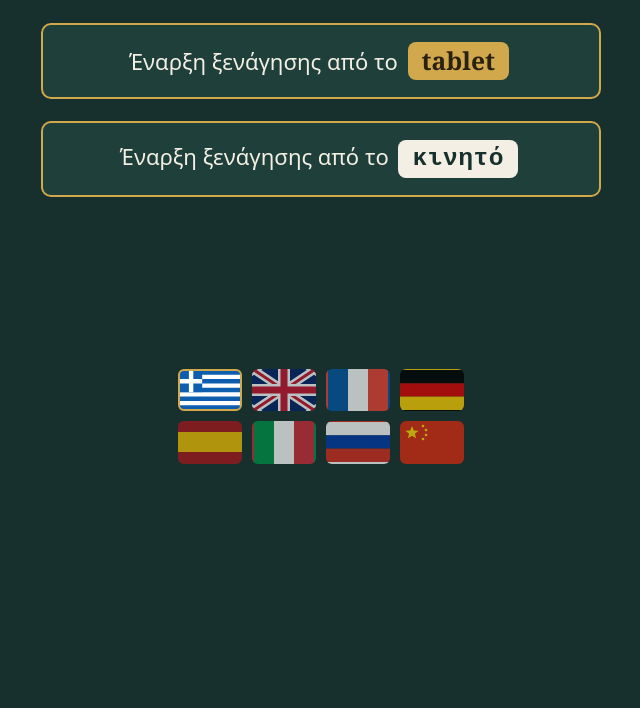
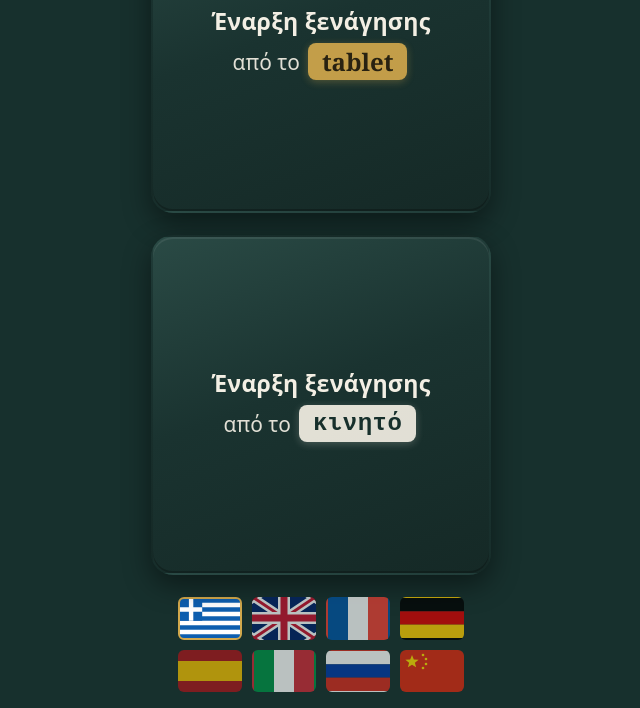
Before and after one commit to amvrakiathermou/mouseio, a plain HTML site: page index.html in a window 1280 px wide. Shown: the part 320-1028 px from the top of the page, without its empty margins (319-959 px from the left). Before the commit the page ends 800 px from the top, so only its background shows below. Drawn offline with Linux system fonts and the light colour scheme; no server answers.

Commit message:
Update index.html

```diff
--- a/index.html
+++ b/index.html
@@ -61,11 +61,52 @@ footer{padding:10px 20px 20px;font:14px system-ui,sans-serif;color:var(--mute)}
 #pinmsg{margin:0;min-height:1.4em;font:15px system-ui,sans-serif;color:var(--brass)}
 .langs{direction:ltr}#staff{direction:ltr}
 .langs button.flag{-webkit-user-select:none;user-select:none;-webkit-touch-callout:none;touch-action:manipulation}
-.btn.start,.btn.start2{width:min(92vw,560px);min-height:76px;font-size:22px;line-height:1.5;background:var(--panel);color:var(--ink);border:2px solid var(--brass);font-weight:500}
-.btn.start2{min-width:0}
-.kw{display:inline-block;padding:2px 14px;margin:0 4px;border-radius:8px;font-size:1.12em;font-weight:800;line-height:1.35}
-.kw-t{background:var(--brass);color:#2a2110;font-family:Georgia,"Times New Roman",serif}
-.kw-p{background:#f3efe4;color:#17302d;font-family:"Courier New",Courier,monospace;letter-spacing:.5px}
+
+/* ===== Τετράγωνα κουμπιά αρχικής ===== */
+.btn.start,.btn.start2{
+  width:min(88vw,340px);
+  aspect-ratio:1/1;
+  min-height:0;height:auto;
+  border-radius:22px;
+  font-size:22px;line-height:1.35;font-weight:500;
+  background:linear-gradient(160deg,#2a4a45 0%,#1a3330 45%,#152926 100%);
+  color:var(--ink);
+  border:2px solid transparent;
+  box-shadow:0 10px 28px rgba(0,0,0,.45),0 2px 0 rgba(255,255,255,.08) inset,0 -2px 0 rgba(0,0,0,.25) inset;
+  position:relative;overflow:hidden;
+  display:flex;flex-direction:column;align-items:center;justify-content:center;gap:6px;
+  padding:24px 20px;
+}
+.btn.start::before,.btn.start2::before{
+  content:"";position:absolute;top:-50%;left:-60%;width:50%;height:200%;
+  background:linear-gradient(105deg,transparent 0%,rgba(255,255,255,.07) 45%,rgba(255,255,255,.18) 50%,rgba(255,255,255,.07) 55%,transparent 100%);
+  transform:rotate(25deg);pointer-events:none;animation:shine 5s ease-in-out infinite;
+}
+@keyframes shine{0%,100%{left:-60%;opacity:0}40%{opacity:1}60%{left:120%;opacity:0}}
+.btn.start::after,.btn.start2::after{
+  content:"";position:absolute;inset:0;border-radius:22px;padding:2px;
+  background:conic-gradient(from var(--angle,0deg),#0d3a5c,#d2a84c,#1a5a8a,#d2a84c,#0d3a5c);
+  -webkit-mask:linear-gradient(#fff 0 0) content-box,linear-gradient(#fff 0 0);
+  -webkit-mask-composite:xor;mask-composite:exclude;
+  opacity:0;transition:opacity .25s;pointer-events:none;
+  animation:spinBorder 3s linear infinite;animation-play-state:paused;
+}
+@property --angle{syntax:"<angle>";initial-value:0deg;inherits:false}
+@keyframes spinBorder{to{--angle:360deg}}
+.btn.start:active,.btn.start2:active,
+.btn.start:focus-visible,.btn.start2:focus-visible{
+  box-shadow:0 6px 18px rgba(0,0,0,.4),0 0 0 3px rgba(210,168,76,.35);
+}
+.btn.start:active::after,.btn.start2:active::after,
+.btn.start:focus-visible::after,.btn.start2:focus-visible::after{
+  opacity:1;animation-play-state:running;
+}
+.btn-line1{font-size:1.05em;font-weight:600;letter-spacing:.3px}
+.btn-line2{font-size:.95em;opacity:.92;display:flex;align-items:center;gap:6px;flex-wrap:wrap;justify-content:center}
+.kw{display:inline-block;padding:3px 14px;margin:0 2px;border-radius:8px;font-size:1.15em;font-weight:800;line-height:1.3}
+.kw-t{background:var(--brass);color:#2a2110;font-family:Georgia,"Times New Roman",serif;box-shadow:0 2px 8px rgba(210,168,76,.35)}
+.kw-p{background:#f3efe4;color:#17302d;font-family:"Courier New",Courier,monospace;letter-spacing:.5px;box-shadow:0 2px 8px rgba(243,239,228,.25)}
+
 .nb{display:inline-flex;align-items:center;gap:8px;min-height:52px;padding:8px 18px;font:600 17px system-ui,sans-serif;border-radius:10px;border:1.5px solid var(--mute);background:transparent;color:var(--ink)}
 .nb svg{width:26px;height:26px;flex:none}
 #bottomnav{position:fixed;left:0;right:0;bottom:0;z-index:7;display:flex;background:var(--panel);border-top:2px solid var(--brass);padding-bottom:env(safe-area-inset-bottom)}
@@ -158,7 +199,6 @@ footer{padding:10px 20px 20px;font:14px system-ui,sans-serif;color:var(--mute)}
         <span class="staff-badge">Staff</span>
       </div>
 
-      <!-- 1. Πληροφορίες έκδοσης -->
       <div class="acc" id="acc1">
         <button class="acc-btn" onclick="toggleAcc('acc1')">
           <span class="left"><span class="icon">ℹ️</span> Πληροφορίες έκδοσης</span>
@@ -174,7 +214,6 @@ footer{padding:10px 20px 20px;font:14px system-ui,sans-serif;color:var(--mute)}
         </div>
       </div>
 
-      <!-- 2. Ενημερώσεις & Δεδομένα -->
       <div class="acc" id="acc2">
         <button class="acc-btn" onclick="toggleAcc('acc2')">
           <span class="left"><span class="icon">🔄</span> Ενημερώσεις & Δεδομένα</span>
@@ -192,7 +231,6 @@ footer{padding:10px 20px 20px;font:14px system-ui,sans-serif;color:var(--mute)}
         </div>
       </div>
 
-      <!-- 3. Ρυθμίσεις -->
       <div class="acc" id="acc3">
         <button class="acc-btn" onclick="toggleAcc('acc3')">
           <span class="left"><span class="icon">⚙️</span> Ρυθμίσεις</span>
@@ -211,7 +249,6 @@ footer{padding:10px 20px 20px;font:14px system-ui,sans-serif;color:var(--mute)}
         </div>
       </div>
 
-      <!-- 4. Ενέργειες -->
       <div class="acc" id="acc4">
         <button class="acc-btn" onclick="toggleAcc('acc4')">
           <span class="left"><span class="icon">⚡</span> Ενέργειες</span>
@@ -270,20 +307,30 @@ const QR_UI = {
   zh:{help:"用手机相机扫描二维码。\n选择此方式将消耗您手机的流量。",close:"关闭"}
 };
 const TOUR = {
-  el:{tablet:["Έναρξη ξενάγησης από το ","tablet",""],phone:["Έναρξη ξενάγησης από το ","κινητό",""]},
-  en:{tablet:["Start the tour on this ","tablet",""],phone:["Start the tour on your ","phone",""]},
-  fr:{tablet:["Commencer la visite sur cette ","tablette",""],phone:["Commencer la visite sur votre ","téléphone",""]},
-  de:{tablet:["Rundgang auf diesem ","Tablet"," starten"],phone:["Rundgang auf Ihrem ","Handy"," starten"]},
-  it:{tablet:["Inizia la visita su questo ","tablet",""],phone:["Inizia la visita sul tuo ","telefono",""]},
-  es:{tablet:["Empezar la visita en esta ","tableta",""],phone:["Empezar la visita en tu ","móvil",""]},
-  ru:{tablet:["Начать экскурсию на этом ","планшете",""],phone:["Начать экскурсию на вашем ","телефоне",""]},
-  zh:{tablet:["在此","平板电脑","上开始参观"],phone:["在您的","手机","上开始参观"]}
+  el:{tablet:["από το ","tablet",""],phone:["από το ","κινητό",""]},
+  en:{tablet:["on this ","tablet",""],phone:["on your ","phone",""]},
+  fr:{tablet:["sur cette ","tablette",""],phone:["sur votre ","téléphone",""]},
+  de:{tablet:["auf diesem ","Tablet",""],phone:["auf Ihrem ","Handy",""]},
+  it:{tablet:["su questo ","tablet",""],phone:["sul tuo ","telefono",""]},
+  es:{tablet:["en esta ","tableta",""],phone:["en tu ","móvil",""]},
+  ru:{tablet:["на этом ","планшете",""],phone:["на вашем ","телефоне",""]},
+  zh:{tablet:["在此","平板电脑",""],phone:["在您的","手机",""]}
 };
 function fillTour(btn, parts, cls) {
-  btn.textContent = "";
-  if (parts[0]) btn.appendChild(document.createTextNode(parts[0]));
-  const s = document.createElement("span"); s.className = "kw " + cls; s.textContent = parts[1]; btn.appendChild(s);
-  if (parts[2]) btn.appendChild(document.createTextNode(parts[2]));
+  btn.innerHTML = "";
+  const line1 = document.createElement("span");
+  line1.className = "btn-line1";
+  line1.textContent = "Έναρξη ξενάγησης";
+  btn.appendChild(line1);
+  const line2 = document.createElement("span");
+  line2.className = "btn-line2";
+  if (parts[0]) line2.appendChild(document.createTextNode(parts[0]));
+  const s = document.createElement("span");
+  s.className = "kw " + cls;
+  s.textContent = parts[1];
+  line2.appendChild(s);
+  if (parts[2]) line2.appendChild(document.createTextNode(parts[2]));
+  btn.appendChild(line2);
 }
 let lpAt = 0, LOCAL = false; try { LOCAL = localStorage.getItem("mm-local") === "1"; } catch (_) {}
 const PIN_HASH = "9b231bf67a4a983d44ffb949b792c45185227bc96697cd08d4660952f7d8b8e4";
@@ -313,13 +360,12 @@ async function load() {
   if (!VISITOR) longPress($("wstart"), 3000, () => { lpAt = Date.now(); openPin(); });
   if (!VISITOR && !LOCAL) syncMedia(); else if (LOCAL) setStatus("✔ Τοπική λειτουργία (αρχεία της συσκευής)");
 
-  // Μήνυμα μετά από επιτυχημένη ενημέρωση
   try {
     const justUpdated = sessionStorage.getItem("mm-just-updated");
     if (justUpdated) {
       sessionStorage.removeItem("mm-just-updated");
       setTimeout(() => {
-        setStatus("Το σύστημά σας έχει ενημερωθεί.\nΗ νέα έκδοση είναι η " + BUILD + ".");
+        alert("Το σύστημά σας έχει ενημερωθεί.\n\nΗ νέα έκδοση είναι η " + BUILD + ".");
       }, 600);
     }
   } catch(_) {}
@@ -530,7 +576,7 @@ document.addEventListener("visibilitychange", () => { if (document.visibilitySta
 let lastCheck = 0;
 async function checkUpdate(manual = false) {
   if (VISITOR || !navigator.onLine) {
-    if (manual) setStatus("Χρειάζεται σύνδεση στο ίντερνετ.");
+    if (manual) alert("Χρειάζεται σύνδεση στο ίντερνετ.");
     return;
   }
   if (!manual && Date.now() - lastCheck < 300000) return;
@@ -540,30 +586,29 @@ async function checkUpdate(manual = false) {
     const txt = await (await fetch("index.html?nc=" + Date.now(), {cache: "no-store"})).text();
     const m = /BUILD\s*=\s*"([^"]+)"/.exec(txt);
     if (!m) {
-      if (manual) setStatus("Δεν ήταν δυνατός ο έλεγχος έκδοσης.");
+      if (manual) alert("Δεν ήταν δυνατός ο έλεγχος έκδοσης.");
       return;
     }
     const remoteBuild = m[1];
 
     if (remoteBuild === BUILD) {
-      if (manual) setStatus("Το σύστημά σας είναι ενημερωμένο.\nΔεν υπάρχει νεότερη έκδοση από την " + BUILD + ".");
+      if (manual) alert("Το σύστημά σας είναι ενημερωμένο.\n\nΔεν υπάρχει νεότερη έκδοση από την " + BUILD + ".");
       return;
     }
 
     if (manual) {
       const ok = confirm("Βρέθηκε νέα έκδοση " + remoteBuild + ".\n\nΝα την κατεβάσω;");
-      if (!ok) {
-        setStatus("Η ενημέρωση ακυρώθηκε.\nΤρέχουσα έκδοση: " + BUILD);
-        return;
-      }
+      if (!ok) return;
     }
 
-    sessionStorage.setItem("mm-just-updated", "1");
-    (await caches.keys()).filter(k => k.startsWith("shell-")).forEach(k => caches.delete(k));
-    for (const r of await navigator.serviceWorker.getRegistrations()) await r.unregister();
+    sessionStorage.setItem("mm-just-updated", remoteBuild);
+    const keys = await caches.keys();
+    await Promise.all(keys.filter(k => k.startsWith("shell-")).map(k => caches.delete(k)));
+    const regs = await navigator.serviceWorker.getRegistrations();
+    await Promise.all(regs.map(r => r.unregister()));
     location.reload();
-  } catch (_) {
-    if (manual) setStatus("Σφάλμα κατά τον έλεγχο έκδοσης.");
+  } catch (err) {
+    if (manual) alert("Σφάλμα κατά τον έλεγχο έκδοσης.");
   }
 }
 
```
